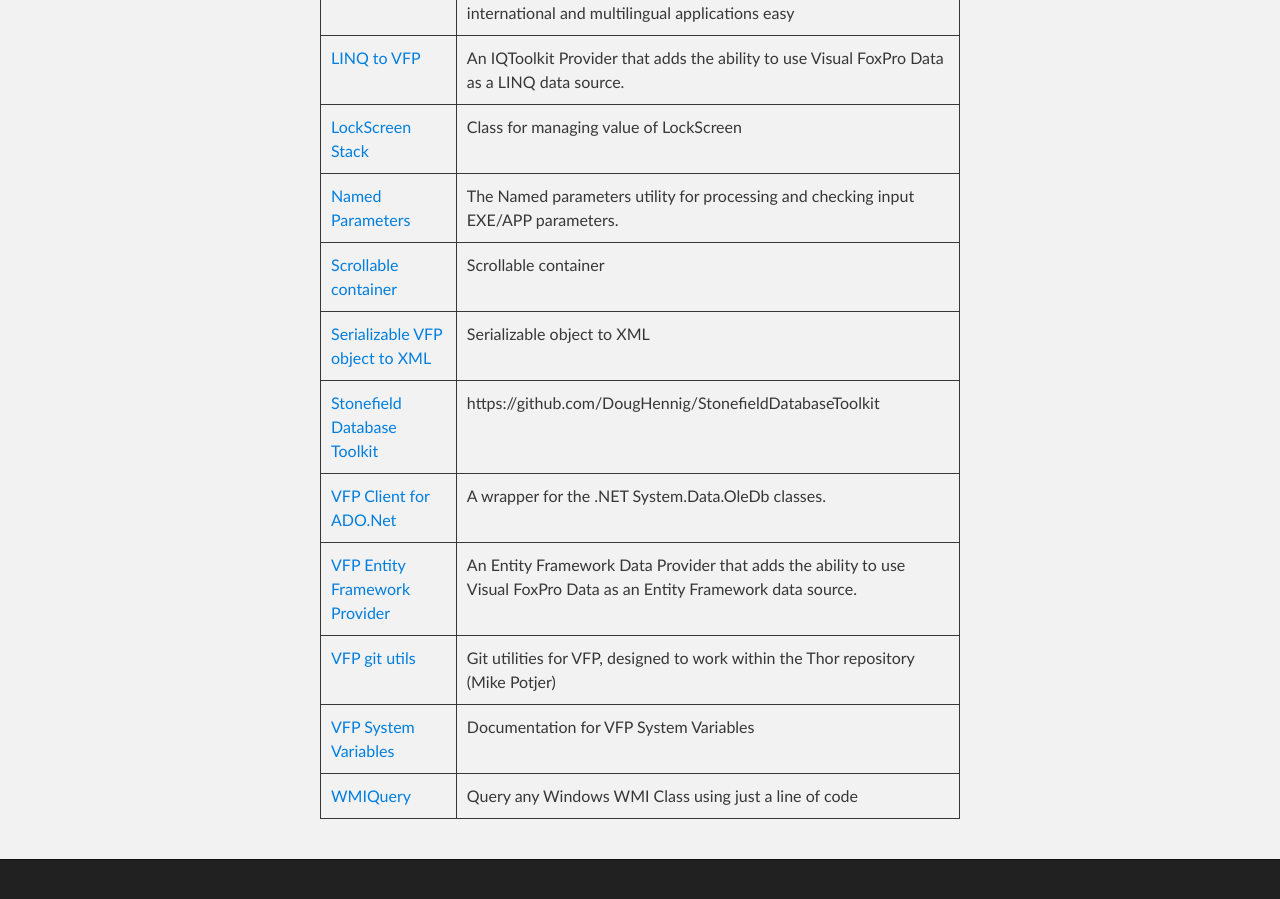
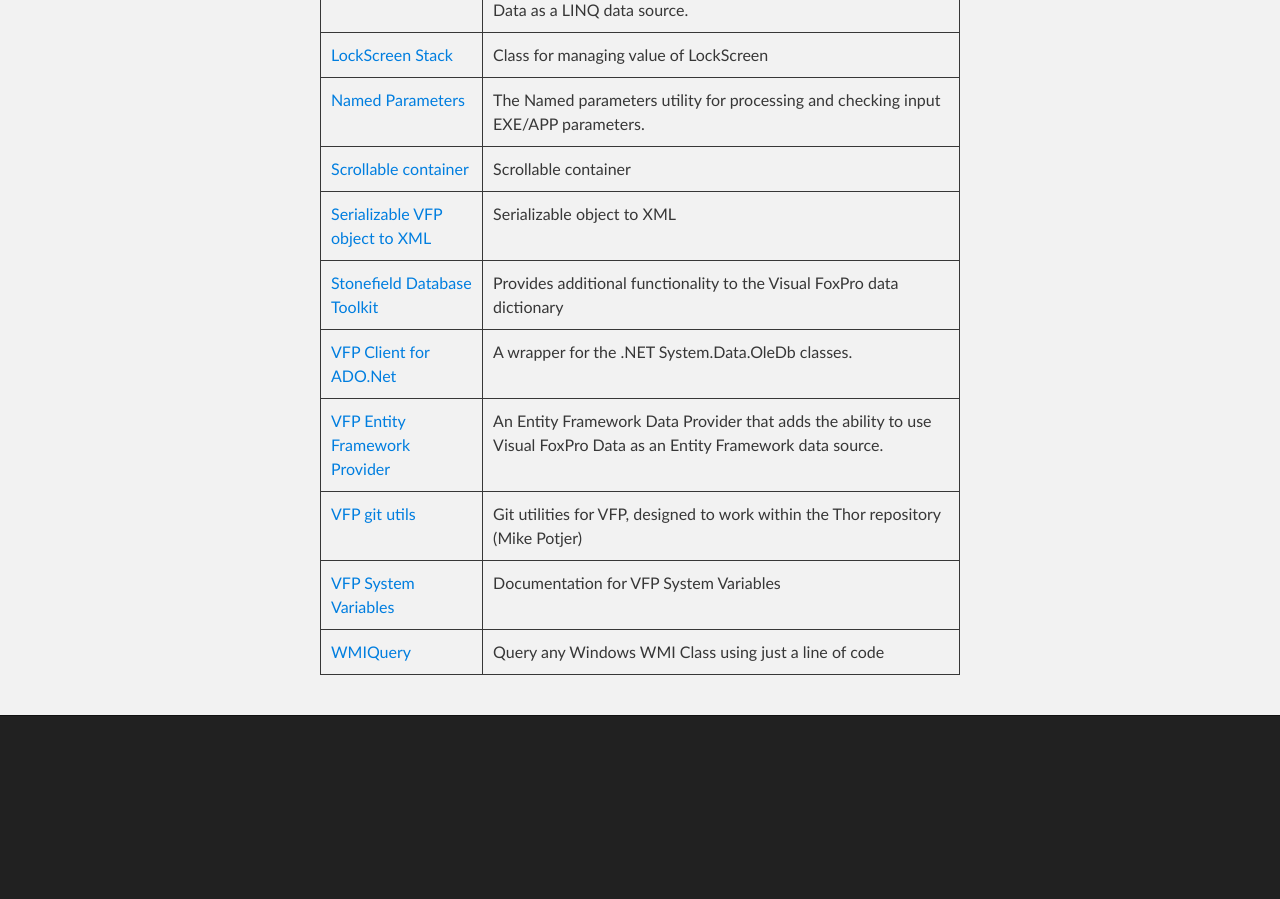
Before and after one commit to VFPX/VFPX.github.io, a Jekyll site: the page built from projects.md, in a window 1280 px wide and 900 px high, scrolled down 8646 px. Built offline with Jekyll 4.4.1, drawn with Linux system fonts in a browser that asks for light colours; our own code applies the rules of GitHub Pages for plain Markdown files; after the commit the page ends 9402 px from its top, so only the background shows below that.

Commit message:
Updated description

```diff
--- a/_data/nonvfpx.json
+++ b/_data/nonvfpx.json
@@ -67,7 +67,7 @@
  {
    "project": "Stonefield Database Toolkit",
    "url": "https://github.com/DougHennig/StonefieldDatabaseToolkit",
-   "description": "https://github.com/DougHennig/StonefieldDatabaseToolkit"
+   "description": "Provides additional functionality to the Visual FoxPro data dictionary"
  },
  {
    "project": "VFP Client for ADO.Net",
```
